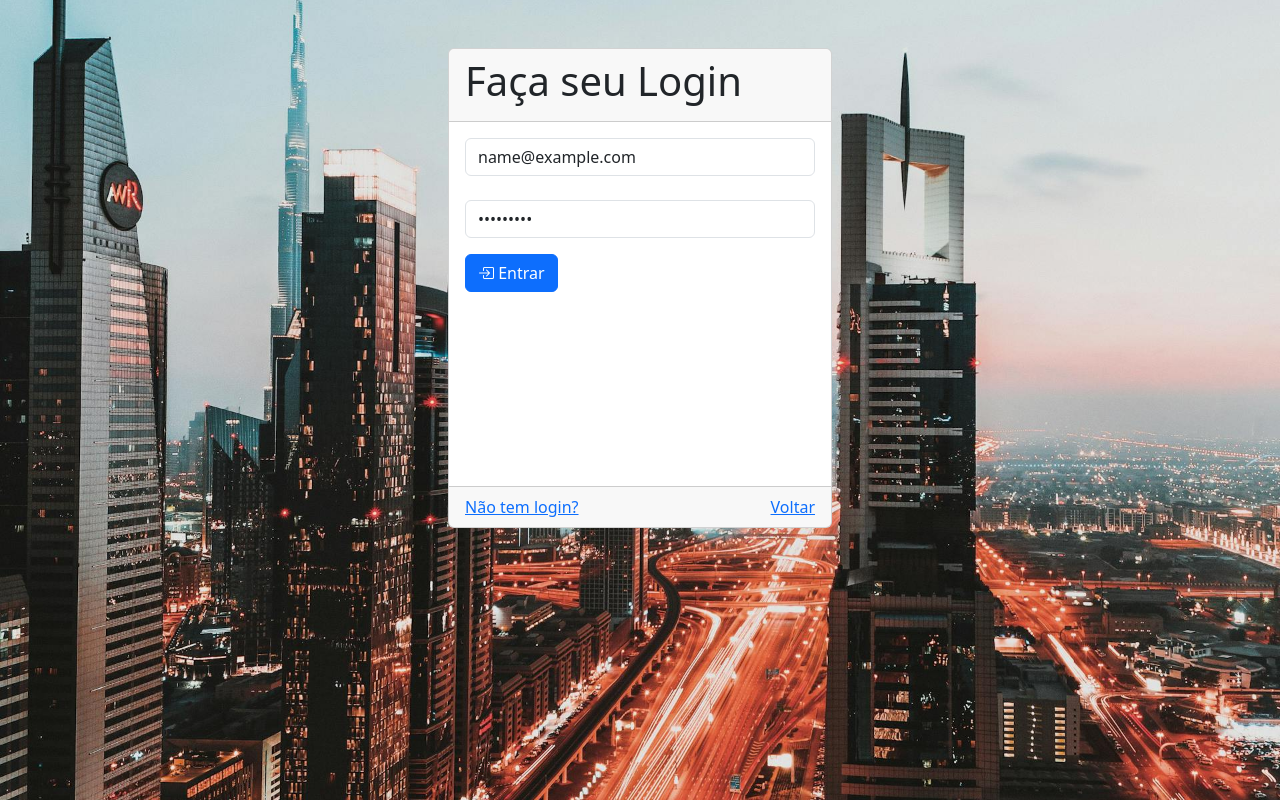
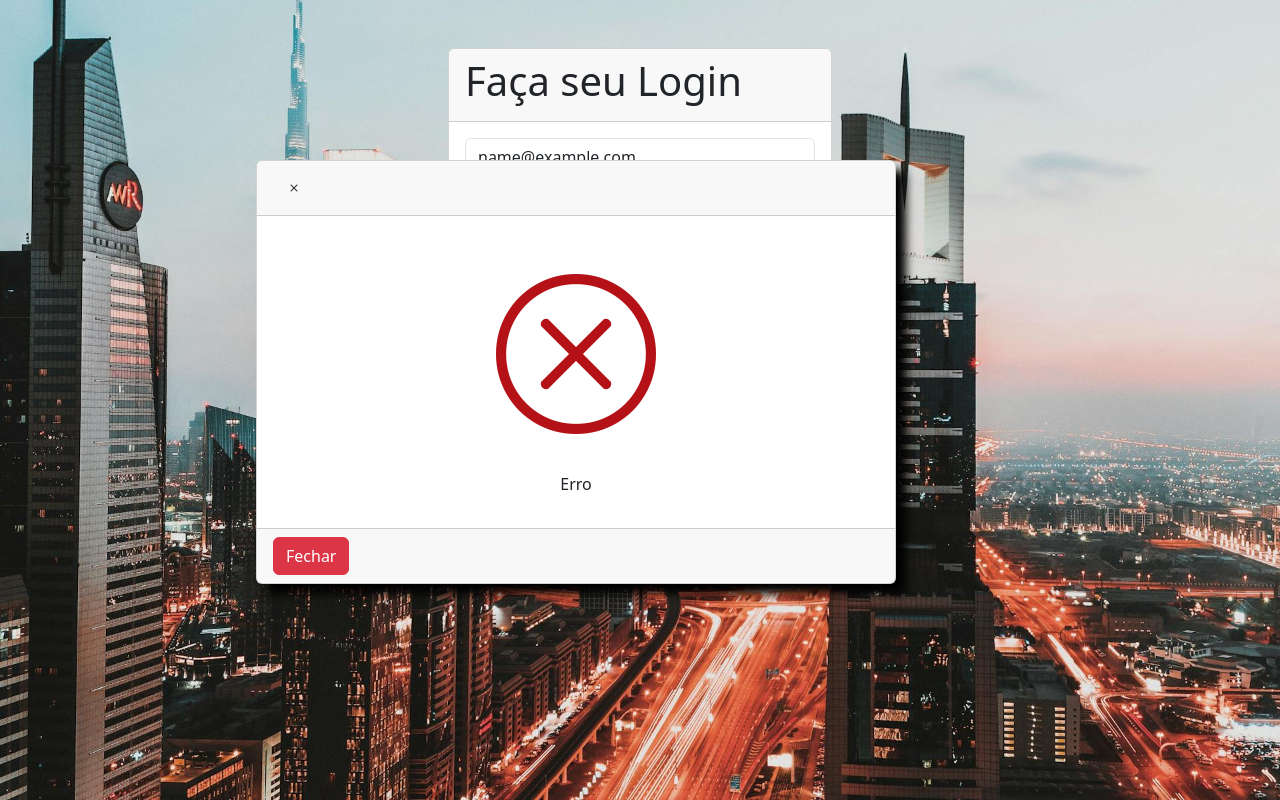
Before and after one commit to dilsoncampelo10/sig_company_client, an Angular app: page /login in a window 1280 px wide. Both pictures are taken after typing "name@example.com", "Sample123" into the empty fields and a click on the button "Entrar". Built offline with nearby package versions, Linux system fonts and the light colour scheme; no server answers.

Commit message:
init modal

```diff
--- a/src/app/components/auth/login-form/login-form.component.html
+++ b/src/app/components/auth/login-form/login-form.component.html
@@ -16,6 +16,10 @@
                 <a [routerLink]="['/']">Voltar </a>
             </div>
         </div>
+
     </section>
+    <div>
+        <app-modal *ngIf="showError"></app-modal>
+    </div>
 
 </section>
--- a/src/app/components/auth/login-form/login-form.component.ts
+++ b/src/app/components/auth/login-form/login-form.component.ts
@@ -3,17 +3,20 @@ import { RouterModule } from '@angular/router';
 import { RequestLogin } from '../../../models/auth/RequestLogin';
 import { FormsModule } from '@angular/forms';
 import { LoginService } from '../../../services/auth/login.service';
+import { ModalComponent } from '../../modal/modal.component';
+import { CommonModule } from '@angular/common';
 
 @Component({
   selector: 'app-login-form',
   standalone: true,
-  imports: [RouterModule,FormsModule],
+  imports: [RouterModule,FormsModule,ModalComponent,CommonModule],
   templateUrl: './login-form.component.html',
   styleUrl: './login-form.component.scss'
 })
 export class LoginFormComponent {
 
   public user: RequestLogin = new RequestLogin;
+  public showError = false;
 
   constructor(private loginService: LoginService){}
 
@@ -23,10 +26,15 @@ export class LoginFormComponent {
         console.log(data);
       },
       error: (errorResponse) => {
-        console.error(errorResponse)
+        console.error(errorResponse);
+        this.showError = true;
       }
     });
 
   }
 
+  closeModal(){
+    this.showError = false;
+  }
+
 }
--- /dev/null
+++ b/src/app/components/modal/modal.component.html
@@ -0,0 +1,14 @@
+<div class="card">
+    <div class="card-header">
+        <div class="modal-close">
+            <button class="btn" type="button"> <i class="bi bi-x"></i></button>
+        </div>
+    </div>
+    <div class="card-body text-center">
+        <i class="bi bi-x-circle iconError"></i>
+        <p>Erro</p>
+    </div>
+    <div class="card-footer">
+        <button type="button" class="btn btn-danger">Fechar</button>
+    </div>
+</div>
--- /dev/null
+++ b/src/app/components/modal/modal.component.scss
@@ -0,0 +1,11 @@
+.card{
+    position: absolute;
+    top: 20%;
+    left: 20%;
+    width: 50%;
+    box-shadow: 10px 10px 10px black;
+    .iconError{
+        font-size: 10rem;
+        color: #b41217;
+    }
+}
```
Also changed, not shown: src/app/components/modal/modal.component.ts (added, +12 -0 lines), 1 other file (tests, documents, lock files or other folders).
